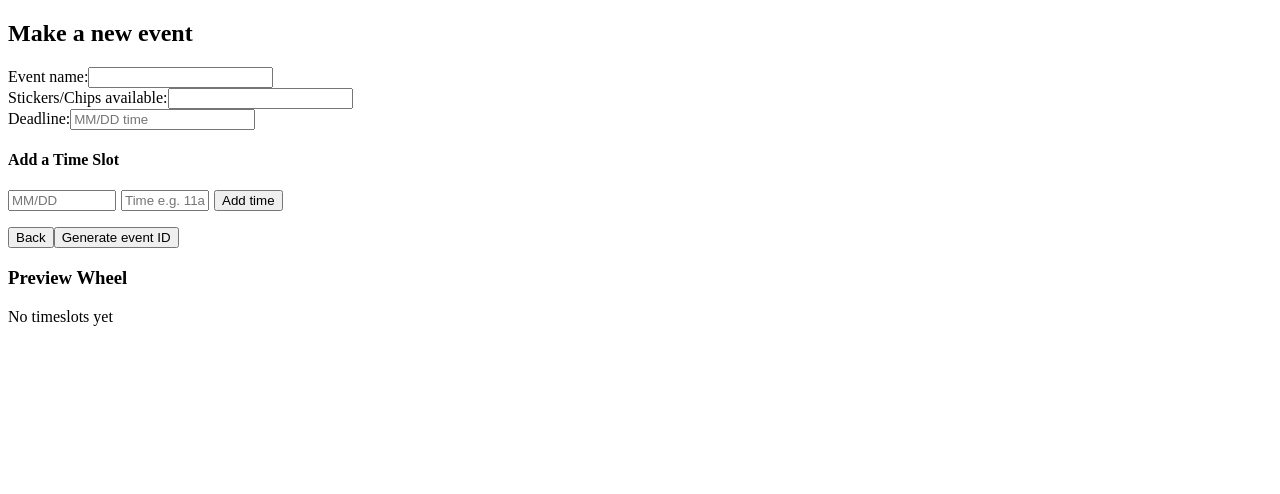
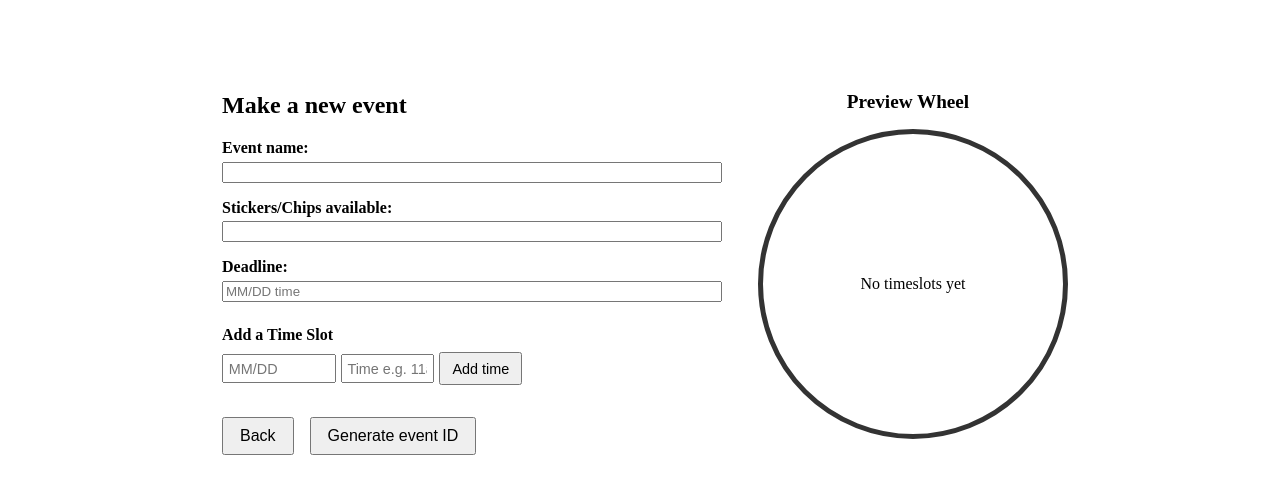
Before and after one commit to dorager91/spin-the-wheel, a React (Create React App) app: page /create in a window 1280 px wide. Shown: the top 494 px of the page. Built offline with nearby package versions, Linux system fonts and the light colour scheme.

Commit message:
createEventPage visuals

```diff
--- a/src/components/Wheel.js
+++ b/src/components/Wheel.js
@@ -1,48 +1,39 @@
+// Wheel.js
 import React, { useMemo } from 'react';
-import { useSelector } from 'react-redux';
 import '../styles/wheel.css';
 
-const Wheel = () => {
-    const slots = useSelector(state => state.slots.timeSlots);
-
+const Wheel = ({ slots }) => {
     const totalChips = useMemo(() => {
-        return slots.reduce((sum, s) => sum + s.chips, 0);
+        return slots.reduce((sum, s) => sum + (s.chips || 0), 0);
     }, [slots]);
 
     const gradientString = useMemo(() => {
+        if (slots.length === 0) {
+            return 'none';
+        }
+
         let currentAngle = 0;
         const segments = [];
 
-        const colorPalette = [
-            '#FF6363', '#FFA600', '#FFBD69', '#58508D', '#BC5090',
-            '#34D399', '#60A5FA', '#A78BFA', '#F87171', '#FBBF24'
-        ];
-
-
-        console.log("=== Building conic gradient ===");
-        console.log("Total Chips:", totalChips);
-
-        slots.forEach((slot, i) => {
-            // Avoid divide-by-zero
+        slots.forEach((slot) => {
             const sliceAngle = totalChips > 0
                 ? (slot.chips / totalChips) * 360
                 : (1 / slots.length) * 360;
 
             const nextAngle = currentAngle + sliceAngle;
-            const color = colorPalette[i % colorPalette.length];
+            // use slot.color
+            const color = slot.color || '#ccc'; // fallback if none
             segments.push(`${color} ${currentAngle}deg ${nextAngle}deg`);
             currentAngle = nextAngle;
         });
 
-        // If you want the final segment to fill up to 360, ensure last angle ~ 360 deg
-        // Or you can let the sum of slices be exactly 360 if totalChips is correct.
         return `conic-gradient(from 0deg, ${segments.join(', ')})`;
     }, [slots, totalChips]);
 
     return (
         <div className="wheel-container">
             <div className="wheel" style={{ background: gradientString }}>
-                {/* Optionally place a pointer or text */}
+                {slots.length === 0 && <p>No timeslots yet</p>}
             </div>
         </div>
     );
--- a/src/pages/CreateEventPage.js
+++ b/src/pages/CreateEventPage.js
@@ -1,71 +1,54 @@
 import React, { useState, useMemo } from 'react';
 import { useNavigate } from 'react-router-dom';
 import { useDispatch } from 'react-redux';
-// import { createEvent } from '../redux/eventsSlice'; // if you have an eventsSlice
-import { nanoid } from '@reduxjs/toolkit'; // if you need to generate an ID
+import Wheel from '../components/Wheel';
+import { nanoid } from '@reduxjs/toolkit';
+import '../styles/createEvent.css';
 
 function CreateEventPage() {
     const navigate = useNavigate();
     const dispatch = useDispatch();
 
-    // Form fields for the event
     const [eventName, setEventName] = useState('');
     const [chipsAvailable, setChipsAvailable] = useState('');
     const [deadline, setDeadline] = useState('');
 
-    // For adding time slots
     const [newSlotDate, setNewSlotDate] = useState('');
     const [newSlotTime, setNewSlotTime] = useState('');
     const [timeSlots, setTimeSlots] = useState([]);
 
-    // Handle adding a new slot to our list
+    // A shared color palette for newly added slots
+    const colorPalette = [
+        '#FF6363', '#FFA600', '#FFBD69', '#58508D', '#BC5090',
+        '#34D399', '#60A5FA', '#A78BFA', '#F87171', '#FBBF24'
+    ];
+
     const handleAddSlot = () => {
         if (!newSlotDate || !newSlotTime) return;
+
         const label = `${newSlotDate} ${newSlotTime}`;
-        setTimeSlots([...timeSlots, { label, chips: 1 }]);
+        const color = colorPalette[timeSlots.length % colorPalette.length];
+
+        // Each slot has { label, chips: 0, color }
+        setTimeSlots([
+            ...timeSlots,
+            { label, chips: 0, color }
+        ]);
+
         setNewSlotDate('');
         setNewSlotTime('');
     };
 
-    // Generate a conic gradient so each timeslot is equally sized
-    const gradientString = useMemo(() => {
-        if (timeSlots.length === 0) {
-            // No slots yet → just a single color or none
-            return 'none';
-        }
-
-        let currentAngle = 0;
-        const sliceAngle = 360 / timeSlots.length;
-        const segments = [];
-        const colorPalette = [
-            '#F87171', '#FBBF24', '#34D399', '#60A5FA', '#A78BFA',
-            '#F472B6', '#2DD4BF', '#FACC15', '#4ADE80'
-        ];
-
-        for (let i = 0; i < timeSlots.length; i++) {
-            const nextAngle = currentAngle + sliceAngle;
-            const color = colorPalette[i % colorPalette.length];
-            segments.push(`${color} ${currentAngle}deg ${nextAngle}deg`);
-            currentAngle = nextAngle;
-        }
-
-        return `conic-gradient(${segments.join(',')})`;
-    }, [timeSlots]);
-
-    // Handle final event creation
     const handleGenerateEvent = () => {
-        // Example: dispatch to your eventsSlice or store
         const eventId = nanoid();
         /*
         dispatch(createEvent({
           name: eventName,
+          chipsPerParticipant: parseInt(chipsAvailable, 10),
           deadline,
-          chipsPerParticipant: parseInt(chipsAvailable, 10) || 0,
-          timeSlots,
+          timeSlots
         }));
         */
-
-        // For now, just navigate to the Lobby page with the new eventId
         navigate(`/lobby/${eventId}`);
     };
 
@@ -124,7 +107,19 @@ function CreateEventPage() {
                     </div>
                     <ul>
                         {timeSlots.map((slot, idx) => (
-                            <li key={idx}>{slot.label}</li>
+                            <li key={idx}>
+                                {/* small color box */}
+                                <span
+                                    style={{
+                                        display: 'inline-block',
+                                        width: '12px',
+                                        height: '12px',
+                                        backgroundColor: slot.color,
+                                        marginRight: '8px'
+                                    }}
+                                ></span>
+                                {slot.label}
+                            </li>
                         ))}
                     </ul>
                 </div>
@@ -137,9 +132,7 @@ function CreateEventPage() {
 
             <div className="right-panel">
                 <h3>Preview Wheel</h3>
-                <div className="preview-wheel" style={{ background: gradientString }}>
-                    {timeSlots.length === 0 && <p>No timeslots yet</p>}
-                </div>
+                <Wheel slots={timeSlots} />
             </div>
         </div>
     );
--- a/src/redux/eventSlice.js
+++ b/src/redux/eventSlice.js
@@ -1,8 +1,6 @@
 import { createSlice, nanoid } from '@reduxjs/toolkit';
 
 const initialState = {
-    // For convenience, store events in an object keyed by eventId
-    // Each event: { name, deadline, timeSlots: [], ...}
     events: {}
 };
 
@@ -11,46 +9,50 @@ export const eventsSlice = createSlice({
     initialState,
     reducers: {
         createEvent: {
-            // Example usage: dispatch(createEvent({ name: 'My Event', deadline: 'Fri @5pm', timeSlots: [...] }))
+            // action.payload = { name, chips, deadline, timeSlots }
             reducer: (state, action) => {
-                const { eventId, name, deadline, timeSlots } = action.payload;
+                const { eventId, name, chips, deadline, timeSlots } = action.payload;
                 state.events[eventId] = {
                     name,
+                    chipsPerParticipant: chips,
                     deadline,
-                    timeSlots
+                    timeSlots // array of objects { id, label, chips, color }
                 };
             },
-            // "prepare" callback to auto-generate an eventId
-            prepare: ({ name, deadline, timeSlots = [] }) => {
-                const eventId = nanoid(); // generate unique ID
+            // automatically generate eventId
+            prepare: ({ name, chips, deadline, timeSlots }) => {
+                const eventId = nanoid();
+                // each timeslot gets an id & color if not assigned
+                const enrichedSlots = timeSlots.map((slot) => ({
+                    id: nanoid(),
+                    label: slot.label,
+                    chips: slot.chips || 0,
+                    color: slot.color || '#ccc'
+                }));
+
                 return {
-                    payload: { eventId, name, deadline, timeSlots }
+                    payload: {
+                        eventId,
+                        name,
+                        chips,
+                        deadline,
+                        timeSlots: enrichedSlots
+                    }
                 };
             }
         },
-        updateEvent: (state, action) => {
-            // Example usage: dispatch(updateEvent({ eventId, name: 'New name', deadline: 'New time' }))
-            const { eventId, name, deadline, timeSlots } = action.payload;
-            if (state.events[eventId]) {
-                if (name !== undefined) state.events[eventId].name = name;
-                if (deadline !== undefined) state.events[eventId].deadline = deadline;
-                if (timeSlots !== undefined) state.events[eventId].timeSlots = timeSlots;
+        addChipToSlot: (state, action) => {
+            // action.payload = { eventId, slotId }
+            const { eventId, slotId } = action.payload;
+            const event = state.events[eventId];
+            if (!event) return; // invalid event
+            const slot = event.timeSlots.find(s => s.id === slotId);
+            if (slot) {
+                slot.chips += 1;
             }
-        },
-        removeEvent: (state, action) => {
-            // Example usage: dispatch(removeEvent(eventId))
-            const eventId = action.payload;
-            delete state.events[eventId];
-        },
-        spinWheel: (state, action) => {
-            const {eventId} = action.payload;
-            const event = state.events[eventId];
-            if (!event) return;
-
-            const totalChips = event.timeSlots.reduce((sum, slot) => sum + slot.chips, 0);
         }
     }
 });
 
-export const { createEvent, updateEvent, removeEvent } = eventsSlice.actions;
+export const { createEvent, addChipToSlot } = eventsSlice.actions;
 export default eventsSlice.reducer;
--- a/src/redux/store.js
+++ b/src/redux/store.js
@@ -1,10 +1,10 @@
 import { configureStore } from '@reduxjs/toolkit';
-import slotsReducer from './slotsSlice';
+// import slotsReducer from './slotsSlice';
 import eventsReducer from './eventSlice';
 
 export const store = configureStore({
     reducer: {
-        slots: slotsReducer,
+        // slots: slotsReducer,
         events: eventsReducer
     }
 });
--- /dev/null
+++ b/src/styles/createEvent.css
@@ -0,0 +1,110 @@
+/* createEvent.css */
+
+/* Main container: left panel (form) + right panel (wheel preview) */
+.create-event-container {
+    display: flex;
+    justify-content: space-between;
+    align-items: flex-start;
+    gap: 2rem;
+    padding: 2rem;
+    margin: 40px auto; /* center the container, optional */
+    max-width: 900px;  /* optional: limit page width */
+    box-sizing: border-box;
+}
+
+/* Left side: form inputs and time-slot additions */
+.left-panel {
+    flex: 1;
+    max-width: 500px;
+}
+
+/* Basic styling for form groups (event name, chips, deadline) */
+.form-group {
+    margin-bottom: 1rem;
+    display: flex;
+    flex-direction: column;
+}
+
+.form-group label {
+    font-weight: bold;
+    margin-bottom: 0.3rem;
+}
+
+/* Section for adding time slots */
+.time-slot-inputs {
+    margin-top: 1.5rem;
+}
+
+.time-slot-inputs h4 {
+    margin-bottom: 0.5rem;
+}
+
+/* The row where user enters newSlotDate and newSlotTime */
+.time-slot-inputs > div {
+    display: flex;
+    align-items: center;
+    margin-bottom: 0.5rem;
+}
+
+.time-slot-inputs input {
+    margin-right: 0.5rem;
+    padding: 0.3rem;
+    font-size: 0.9rem;
+}
+
+.time-slot-inputs button {
+    padding: 0.4rem 0.7rem;
+    font-size: 0.9rem;
+    cursor: pointer;
+}
+
+/* The list of added slots */
+.time-slot-inputs ul {
+    list-style: disc;
+    padding-left: 20px;
+    margin-top: 0.5rem;
+}
+
+/* Buttons row at bottom (Back, Generate event) */
+.buttons-row {
+    margin-top: 2rem;
+    display: flex;
+    gap: 1rem;
+}
+
+.buttons-row button {
+    padding: 0.5rem 1rem;
+    font-size: 1rem;
+    cursor: pointer;
+}
+
+/* Right side: the preview wheel panel */
+.right-panel {
+    width: 300px;
+    text-align: center;
+}
+
+.right-panel h3 {
+    margin-bottom: 1rem;
+    font-size: 1.2rem;
+}
+
+/* The preview wheel circle */
+.preview-wheel {
+    width: 200px;
+    height: 200px;
+    margin: 0 auto;          /* center horizontally */
+    border-radius: 50%;
+    border: 3px solid #333;
+    display: flex;
+    align-items: center;
+    justify-content: center;
+    background: none;        /* will be set by gradientString inline style */
+    position: relative;
+}
+
+.preview-wheel p {
+    text-align: center;
+    font-size: 0.9rem;
+    margin: 0;
+}
--- a/src/styles/wheel.css
+++ b/src/styles/wheel.css
@@ -2,7 +2,7 @@
     position: relative;
     width: 300px;
     height: 300px;
-    margin: 20px auto;
+    margin: 10px auto;
 }
 
 .wheel {
```
Also changed, not shown: src/App.js (+13 -4 lines).
